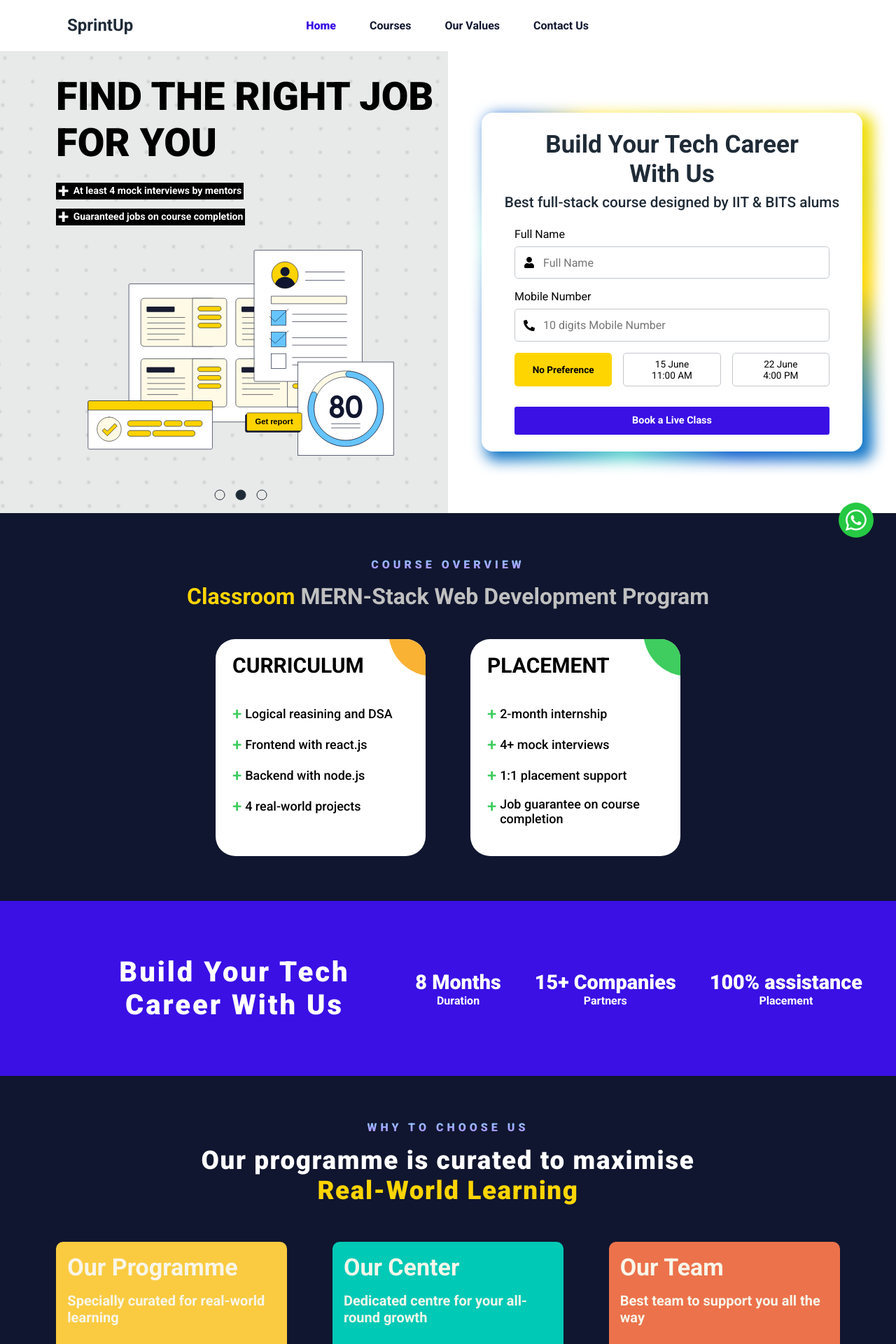
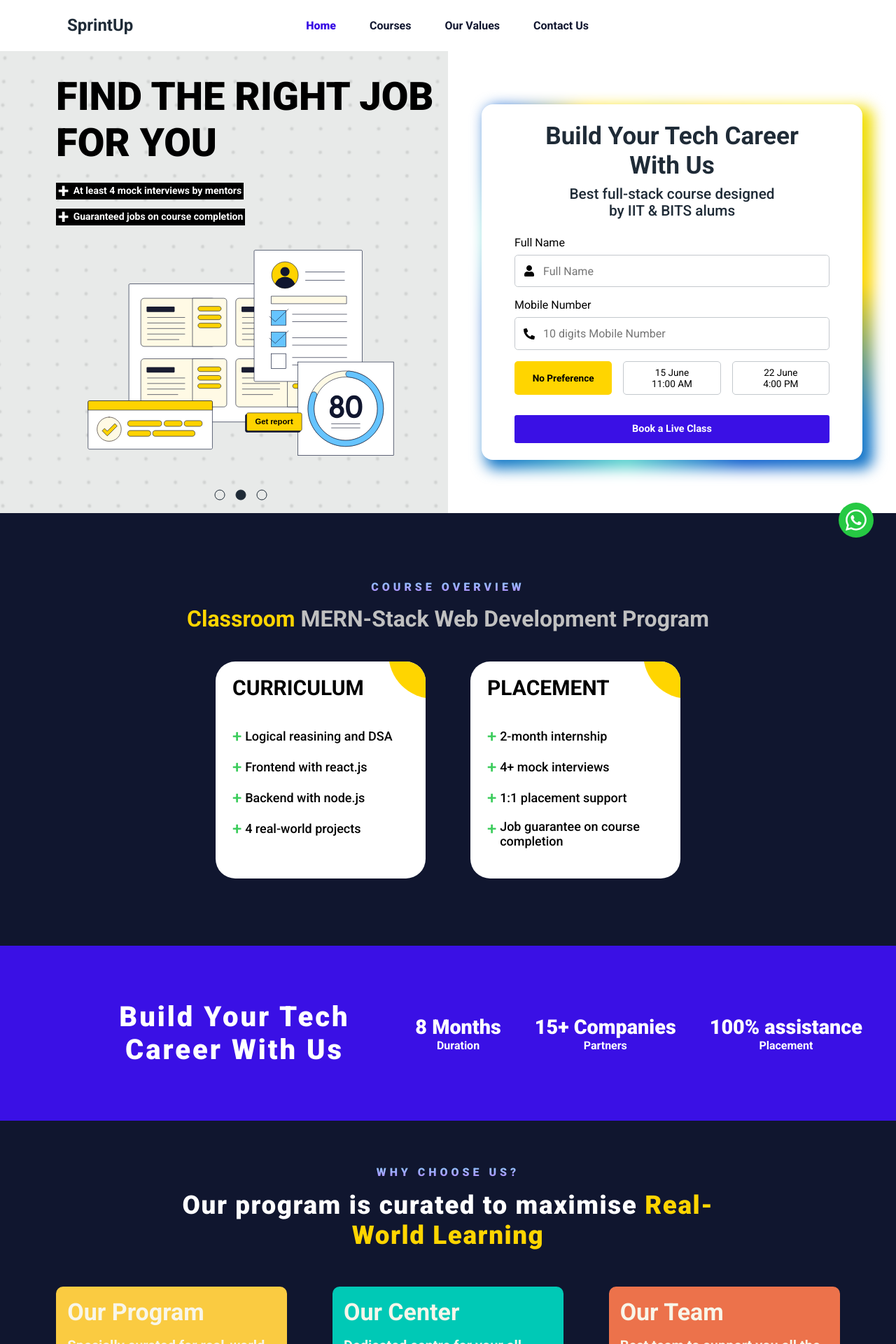
Before and after one commit to drumil32/Ed-Tech, a React (Vite) app in the folder frontend/: page / in a window 1280 px wide. Shown: the top 1920 px of the page at 70% size. Built offline with nearby package versions, Linux system fonts and the light colour scheme.

Commit message:
fix : frontend minor changes in design

```diff
--- a/frontend/src/components/organisms/BookLiveClass/styles.scss
+++ b/frontend/src/components/organisms/BookLiveClass/styles.scss
@@ -98,8 +98,10 @@
         }
 
         .timeSlot:hover {
-          background-color: #3a10e5;
-          color: #fff;
+          // background-color: #3a10e5;
+          background-color: #D3D3D3;
+          // color: #fff;
+          color: #000;
           font-weight: 700;
           border: 1px solid transparent;
           &.active {
--- a/frontend/src/components/organisms/Courses/Courses.tsx
+++ b/frontend/src/components/organisms/Courses/Courses.tsx
@@ -12,7 +12,7 @@ const Courses: React.FC = () => {
         </p>
         {/* <div className={styles.description}>
           <p className={styles.infinite_scroll_text}>
-            A tailored offline programme, designed to empower you for a successful
+            A tailored offline program, designed to empower you for a successful
             career in tech.
           </p>
         </div> */}
--- a/frontend/src/components/organisms/Courses/style.module.scss
+++ b/frontend/src/components/organisms/Courses/style.module.scss
@@ -2,7 +2,7 @@
 
 .courcesContainer {
   width: 100%;
-  padding: 4rem 3rem;
+  padding: 6rem 3rem;
   background-color: var(--primary-background-color);
   display: flex;
   flex-direction: column;
@@ -161,7 +161,7 @@
   .ag_courses_item_bg {
     height: 128px;
     width: 128px;
-    background-color: #f9b234;
+    background-color: #ffd500;
 
     z-index: 1;
     position: absolute;
@@ -173,7 +173,7 @@
   }
 
   .ag_courses_item:nth-child(2n) .ag_courses_item_bg {
-    background-color: #3ecd5e;
+    background-color: #ffd500;
   }
 
   .ag_courses_item:nth-child(3n) .ag_courses_item_bg {
--- a/frontend/src/components/organisms/Features/Features.tsx
+++ b/frontend/src/components/organisms/Features/Features.tsx
@@ -9,9 +9,9 @@ const Features: React.FC = () => {
       <h5
           className={styles.sectionHeading}
         >
-          Why to choose us
+          Why choose us?
         </h5>
-        <h1 className={styles.sectionTitle}>Our programme is curated to maximise <span>real-world learning</span></h1>
+        <h1 className={styles.sectionTitle}>Our program is curated to maximise <span>real-world learning</span></h1>
         <FeaturesCarausal />
         <div style={{backgroundColor:"#FFD500",padding:"1rem 3rem",borderRadius:"10px"}}>
           <h3>Know More</h3>
--- a/frontend/src/components/organisms/Hero/Hero.tsx
+++ b/frontend/src/components/organisms/Hero/Hero.tsx
@@ -119,8 +119,8 @@ const Hero: React.FC = () => {
       timeSlot === 0
         ? "25-05-2024"
         : timeSlot === 1
-        ? "15-06-2023"
-        : "22-06-2023";
+          ? "15-06-2023"
+          : "22-06-2023";
     const time =
       timeSlot === 0 ? "09:30" : timeSlot === 1 ? "11:00 AM" : "04:00 PM";
 
@@ -156,10 +156,11 @@ const Hero: React.FC = () => {
               <h2> With Us</h2>
             </div>
             <div className="form-subtitle">
-              <h3>Best full-stack course designed by IIT & BITS alums</h3>
+              <h3>Best full-stack course designed</h3>
+              <h3> by IIT & BITS alums</h3>
             </div>
             <form onSubmit={handleSubmit}>
-            <Input
+              <Input
                 label="Full Name"
                 icon={<FaUser />}
                 placeholder="Full Name"
--- a/frontend/src/components/organisms/Hero/styles.scss
+++ b/frontend/src/components/organisms/Hero/styles.scss
@@ -141,8 +141,10 @@
         }
 
         .timeSlot:hover {
-          background-color: #3a10e5;
-          color: #fff;
+          // background-color: #3a10e5;
+          background-color: #D3D3D3;
+          color: #000;
+          // color: #fff;
           font-weight: 700;
           border: 1px solid transparent;
           &.active {
--- a/frontend/src/data/whyChooseUsInfo.json
+++ b/frontend/src/data/whyChooseUsInfo.json
@@ -1,6 +1,6 @@
 [
     {
-        "title": "Our Programme",
+        "title": "Our Program",
         "subtitle": "Specially curated for real-world learning",
         "detail": "We have gone beyond the traditional tech courses. We have included fundamental skill areas like logical reasoning, mental models, and ways of working in our curriculum.",
         "clipArt":"https://infikeytechnologies.com/wp-content/uploads/2023/07/img1.png",
```
Also changed, not shown: frontend/src/assets/images/card-1.jpg (added), frontend/src/assets/images/card-2.jpg (added).
